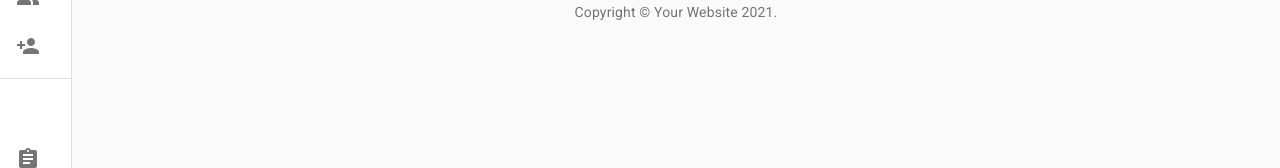
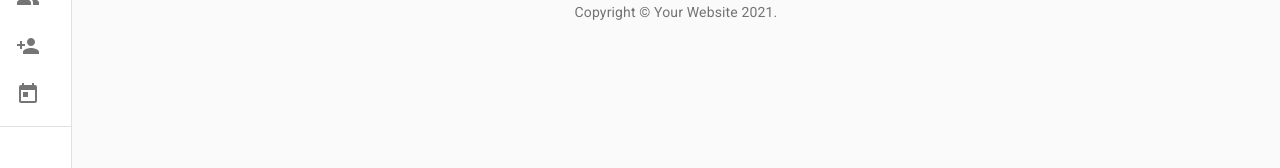
Before and after one commit to Memogcia/ortho-panek, a Next.js app: page / in a window 1280 px wide. Shown: the part 147-315 px from the top of the page. Built offline with nearby package versions, Linux system fonts and the light colour scheme; no server answers.

Commit message:
Adding calendar icon

```diff
--- a/src/components/listItems.js
+++ b/src/components/listItems.js
@@ -1,8 +1,6 @@
 import AssignmentIcon from "@material-ui/icons/Assignment";
-import BarChartIcon from "@material-ui/icons/BarChart";
 import { COMMON_ROUTES } from "constants/routes";
 import DashboardIcon from "@material-ui/icons/Dashboard";
-import LayersIcon from "@material-ui/icons/Layers";
 import Link from "next/link";
 import ListItem from "@material-ui/core/ListItem";
 import ListItemIcon from "@material-ui/core/ListItemIcon";
@@ -10,7 +8,7 @@ import ListItemText from "@material-ui/core/ListItemText";
 import ListSubheader from "@material-ui/core/ListSubheader";
 import PeopleIcon from "@material-ui/icons/People";
 import React from "react";
-import ShoppingCartIcon from "@material-ui/icons/ShoppingCart";
+import TodayIcon from "@material-ui/icons/Today";
 import PersonAddIcon from "@material-ui/icons/PersonAdd";
 
 export const mainListItems = (
@@ -44,6 +42,15 @@ export const mainListItems = (
           <PersonAddIcon />
         </ListItemIcon>
         <ListItemText primary="Crear paciente" />
+      </ListItem>
+    </Link>
+
+    <Link href={COMMON_ROUTES.calendar}>
+      <ListItem button>
+        <ListItemIcon>
+          <TodayIcon />
+        </ListItemIcon>
+        <ListItemText primary="Calendario" />
       </ListItem>
     </Link>
 
```
